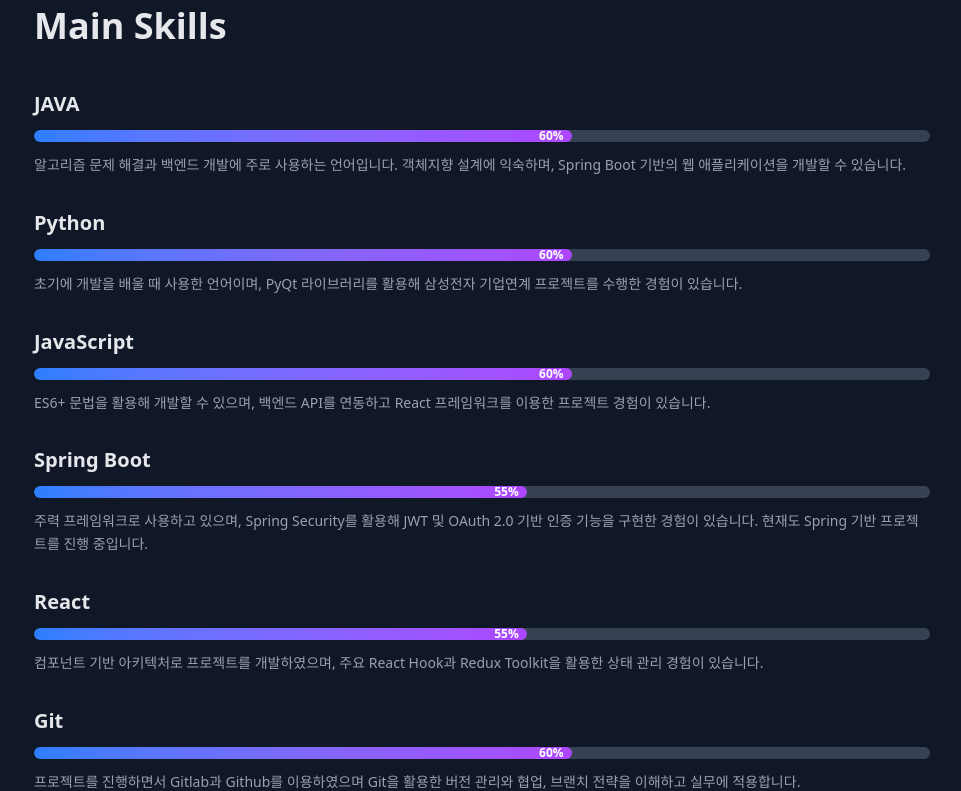
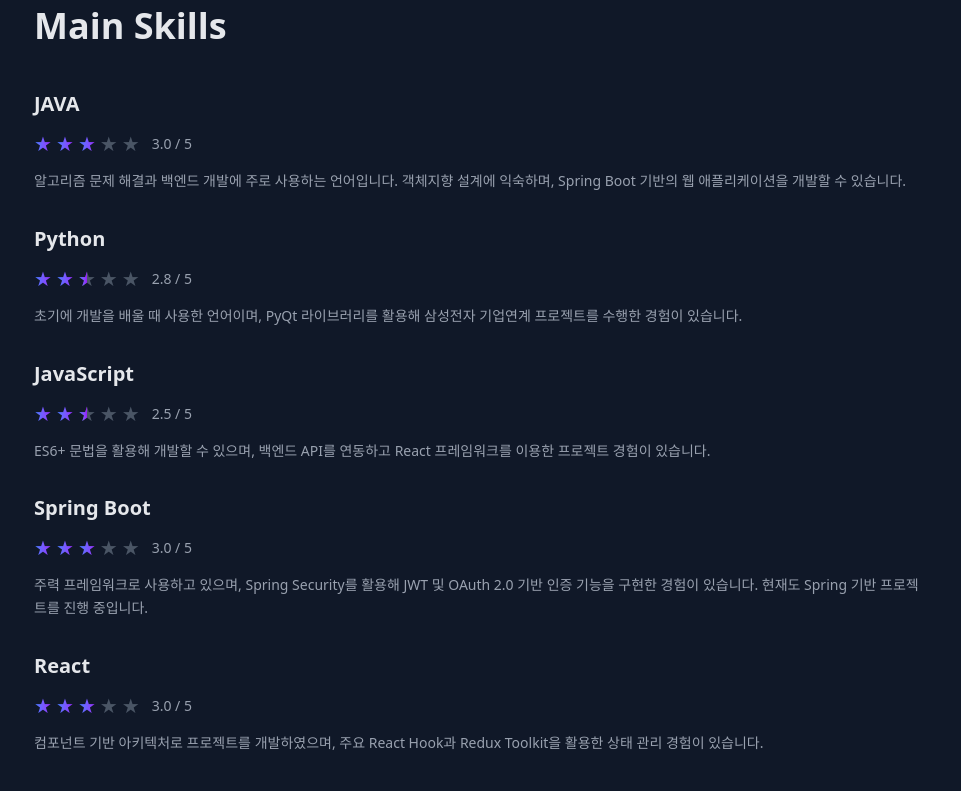
Before and after one commit to p990805/Portfolio, a React (Vite) app in the folder portfolio/: page / in a window 1280 px wide. Shown: the part 2080-2871 px from the top of the page, without its empty margins (158-1119 px from the left). Built offline with nearby package versions, Linux system fonts and the light colour scheme.

Commit message:
[FE] Design : percent -> 별로 변경

```diff
--- a/portfolio/src/pages/AboutPage.jsx
+++ b/portfolio/src/pages/AboutPage.jsx
@@ -1,4 +1,54 @@
+import React from 'react';
+
 const AboutPage = () => {
+  // 별점 컴포넌트
+  const StarRating = ({ rating, maxStars = 5 }) => {
+    const fullStars = Math.floor(rating);
+    const hasHalfStar = rating % 1 !== 0;
+    const emptyStars = maxStars - fullStars - (hasHalfStar ? 1 : 0);
+
+    return (
+      <div className="flex items-center gap-1">
+        {/* 꽉 찬 별들 */}
+        {[...Array(fullStars)].map((_, index) => (
+          <span
+            key={`full-${index}`}
+            className="text-xl bg-gradient-to-r from-blue-500 to-purple-600 bg-clip-text text-transparent"
+            style={{ WebkitBackgroundClip: 'text', WebkitTextFillColor: 'transparent' }}
+          >
+            ★
+          </span>
+        ))}
+
+        {/* 반 별 */}
+        {hasHalfStar && (
+          <span className="relative text-xl">
+            <span className="text-gray-600">★</span>
+            <span
+              className="absolute top-0 left-0 overflow-hidden bg-gradient-to-r from-blue-500 to-purple-600 bg-clip-text text-transparent"
+              style={{
+                width: '50%',
+                WebkitBackgroundClip: 'text',
+                WebkitTextFillColor: 'transparent'
+              }}
+            >
+              ★
+            </span>
+          </span>
+        )}
+
+        {/* 빈 별들 */}
+        {[...Array(emptyStars)].map((_, index) => (
+          <span key={`empty-${index}`} className="text-gray-600 text-xl">★</span>
+        ))}
+
+        {/* 숫자 표시 */}
+        <span className="ml-2 text-sm text-gray-400">
+          {rating.toFixed(1)} / {maxStars}
+        </span>
+      </div>
+    );
+  };
 
   return (
     <main id="aboutme" className="relative flex items-center flex-col justify-center bg-gray-900 px-10 pt-10 min-h-screen max-lg:h-auto max-lg:py-20 z-10">
@@ -30,7 +80,6 @@
                   <span className="inline-block bg-gray-900 text-white px-2 py-1 rounded-md font-bold mx-1">개발은 단순히 작동하는 코드를 만드는 것이 아니라, 그 이후의 유지보수와 협업까지 고려한 과정</span>이라는 것을요.<br/>
                   그래서 지금은 초기 개발 단계부터 코드의 품질, 명확한 구조, 주석과 문서화, 그리고 협업을 고려한 개발 문화를 더욱 중요하게 생각하고 있습니다.
                 </p>
-
               </div>
 
               <div className="relative text-base mb-5 bg-gray-200 text-gray-900 p-5 rounded-2xl">
@@ -42,8 +91,6 @@
                     이러한 경험을 통해, 저는 백엔드 개발자로서 더 깊이 있는 성장을 이루고 싶다는 확신을 갖게 되었고, 이를 위해 Spring Boot와 데이터베이스 설계, 인증/인가, RESTful API 구축 등을 지속적으로 학습하고 있습니다.
                 </p>
               </div>
-
-
 
               <div className="relative text-base mb-5 bg-gray-200 text-gray-900 p-5 rounded-tl-2xl rounded-tr-2xl rounded-bl-2xl">
                 <h5 className="text-2xl font-bold pb-6">Q. 자기계발을 위해 어떤 것들을 해왔는지?</h5>
@@ -62,31 +109,20 @@
               <h3 className="text-4xl font-black text-gray-200 pb-8">Main Skills</h3>
               <ul className="space-y-6">
                 {[
-                  { name: "JAVA", percent: 60, description: "알고리즘 문제 해결과 백엔드 개발에 주로 사용하는 언어입니다. 객체지향 설계에 익숙하며, Spring Boot 기반의 웹 애플리케이션을 개발할 수 있습니다."},
-                  { name: 'Python', percent: 60, description: "초기에 개발을 배울 때 사용한 언어이며, PyQt 라이브러리를 활용해 삼성전자 기업연계 프로젝트를 수행한 경험이 있습니다." },
-                  { name: 'JavaScript', percent: 60, description: "ES6+ 문법을 활용해 개발할 수 있으며, 백엔드 API를 연동하고 React 프레임워크를 이용한 프로젝트 경험이 있습니다." },
-                  { name: 'Spring Boot', percent: 55, description: "주력 프레임워크로 사용하고 있으며, Spring Security를 활용해 JWT 및 OAuth 2.0 기반 인증 기능을 구현한 경험이 있습니다. 현재도 Spring 기반 프로젝트를 진행 중입니다." },
-                  { name: 'React', percent: 55, description: "컴포넌트 기반 아키텍처로 프로젝트를 개발하였으며, 주요 React Hook과 Redux Toolkit을 활용한 상태 관리 경험이 있습니다." },
-                  { name: 'Git', percent: 60, description: '프로젝트를 진행하면서 Gitlab과 Github를 이용하였으며 Git을 활용한 버전 관리와 협업, 브랜치 전략을 이해하고 실무에 적용합니다.' },
-                  { name: 'JIRA', percent: 60, description: "애자일 방식의 프로젝트 관리 도구로 Jira를 활용하여 스토리 포인트 기반의 작업 분배와 번다운 차트를 통한 진행 상황 시각화를 수행하였습니다. 팀 내 커뮤니케이션, 우선순위 관리, 스프린트 운영 등 전반적인 협업 프로세스를 경험하였습니다." },
+                  { name: "JAVA", rating: 3.0, description: "알고리즘 문제 해결과 백엔드 개발에 주로 사용하는 언어입니다. 객체지향 설계에 익숙하며, Spring Boot 기반의 웹 애플리케이션을 개발할 수 있습니다."},
+                  { name: 'Python', rating: 2.8, description: "초기에 개발을 배울 때 사용한 언어이며, PyQt 라이브러리를 활용해 삼성전자 기업연계 프로젝트를 수행한 경험이 있습니다." },
+                  { name: 'JavaScript', rating: 2.5, description: "ES6+ 문법을 활용해 개발할 수 있으며, 백엔드 API를 연동하고 React 프레임워크를 이용한 프로젝트 경험이 있습니다." },
+                  { name: 'Spring Boot', rating: 3.0, description: "주력 프레임워크로 사용하고 있으며, Spring Security를 활용해 JWT 및 OAuth 2.0 기반 인증 기능을 구현한 경험이 있습니다. 현재도 Spring 기반 프로젝트를 진행 중입니다." },
+                  { name: 'React', rating: 3.0, description: "컴포넌트 기반 아키텍처로 프로젝트를 개발하였으며, 주요 React Hook과 Redux Toolkit을 활용한 상태 관리 경험이 있습니다." },
+                  { name: 'Git', rating: 3.0, description: '프로젝트를 진행하면서 Gitlab과 Github를 이용하였으며 Git을 활용한 버전 관리와 협업, 브랜치 전략을 이해하고 실무에 적용합니다.' },
+                  { name: 'JIRA', rating: 3.0, description: "애자일 방식의 프로젝트 관리 도구로 Jira를 활용하여 스토리 포인트 기반의 작업 분배와 번다운 차트를 통한 진행 상황 시각화를 수행하였습니다. 팀 내 커뮤니케이션, 우선순위 관리, 스프린트 운영 등 전반적인 협업 프로세스를 경험하였습니다." },
                 ].map((skill, index) => (
                   <li key={index} className="mb-8">
                     <div className="skill-name text-xl font-bold text-gray-200 mb-3">
                       {skill.name}
                     </div>
-                    <div className="ability-bar mb-3">
-                      <div className="bg-gray-700 rounded-full h-3 overflow-hidden">
-                        <div
-                          className="bg-gradient-to-r from-blue-500 to-purple-500 h-full rounded-full transition-all duration-1000 ease-out relative"
-                          style={{ width: `${skill.percent}%` }}
-                        >
-                          <div className="ability-percent absolute right-2 top-0 h-full flex items-center">
-                            <span className="percent text-xs font-bold text-white">
-                              {skill.percent}%
-                            </span>
-                          </div>
-                        </div>
-                      </div>
+                    <div className="ability-rating mb-3">
+                      <StarRating rating={skill.rating} />
                     </div>
                     <p className="text-gray-400 text-sm leading-relaxed">
                       {skill.description}
```
